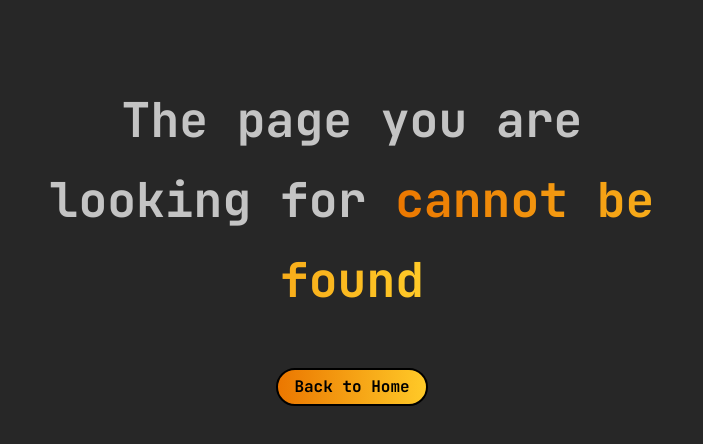
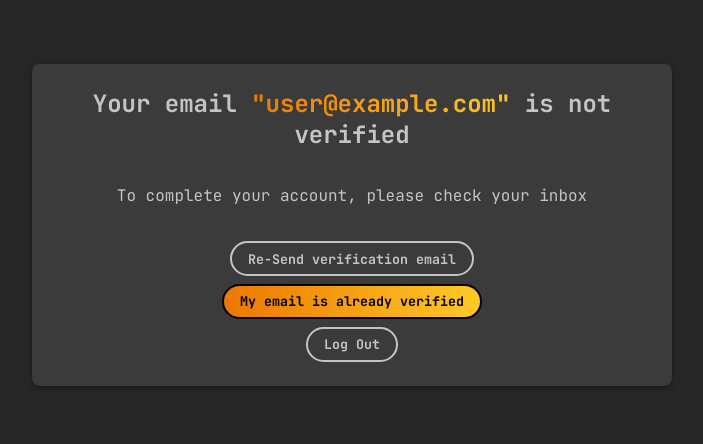
Before and after one commit to marioperezhurtado/cloud-notes, a React (Vite) app: page /email-not-verified in a window 1280 px wide. Shown: the top 444 px of the page, without its empty margins (288-991 px from the left). Built offline with nearby package versions, Linux system fonts and the light colour scheme; no server answers; sample sign-in values are in the browser's storage.

Commit message:
Adding email not verified page

```diff
--- a/src/App.jsx
+++ b/src/App.jsx
@@ -10,6 +10,7 @@ import Login from './pages/Login/Login'
 import Signup from './pages/Signup/Signup'
 import ForgotPassword from './pages/ForgotPassword/ForgotPassword'
 import Profile from './pages/Profile/Profile'
+import EmailNotVerified from './pages/EmailNotVerified/EmailNotVerified'
 import PageNotFound from './pages/PageNotFound/PageNotFound'
 
 import './styles/general.scss'
@@ -41,6 +42,7 @@ const App = () => {
                 </ProtectedRoute>
               }
             />
+            <Route path="/email-not-verified" element={<EmailNotVerified />} />
             <Route path="*" element={<PageNotFound />} />
           </Routes>
         </div>
--- a/src/components/NoteItem/NoteItem.jsx
+++ b/src/components/NoteItem/NoteItem.jsx
@@ -104,13 +104,13 @@ const NoteItem = ({ note }) => {
             This note will be <strong>permanently</strong> deleted
           </p>
           <div>
-            <button className="btn btn-secondary" onClick={deleteNoteHandler}>
-              Delete
-            </button>
             <button
-              className="btn btn-primary"
+              className="btn btn-secondary"
               onClick={closeDeletingModalHandler}>
               Cancel
+            </button>
+            <button className="btn btn-primary" onClick={deleteNoteHandler}>
+              Delete Note
             </button>
           </div>
         </Modal>
--- a/src/components/ProtectedRoute/ProtectedRoute.jsx
+++ b/src/components/ProtectedRoute/ProtectedRoute.jsx
@@ -6,6 +6,8 @@ const ProtectedRoute = ({ children }) => {
 
   if (!currentUser) return <Navigate to="/login" />
 
+  if (!currentUser.emailVerified) return <Navigate to="/email-not-verified" />
+
   return children
 }
 
--- a/src/layout/Modal/Modal.module.scss
+++ b/src/layout/Modal/Modal.module.scss
@@ -13,6 +13,10 @@
 
   p {
     margin: 1rem 0 0;
+
+    strong {
+      color: #f56d54;
+    }
   }
 
   div {
--- /dev/null
+++ b/src/pages/EmailNotVerified/EmailNotVerified.jsx
@@ -0,0 +1,52 @@
+import { useState } from 'react'
+import { useNavigate } from 'react-router-dom'
+import useAuth from '../../contexts/AuthContext'
+
+import styles from './EmailNotVerified.module.scss'
+
+const EmailNotVerified = () => {
+  const navigate = useNavigate()
+  const [error, setError] = useState()
+
+  const { currentUser, logout } = useAuth()
+
+  if (!currentUser) return
+
+  const logoutHandler = async () => {
+    setError('')
+
+    try {
+      await logout()
+      navigate('/login')
+    } catch {
+      setError('Failed to log out')
+    }
+  }
+
+  const reloadHandler = () => location.reload()
+
+  return (
+    <div className={styles['email-not-verified']}>
+      <h2>
+        Your email
+        <span className="text-highlighted"> {`"${currentUser.email}"`} </span>
+        is not verified
+      </h2>
+      {error && <p className="error-text">{error}</p>}
+      <p>To complete your account, please check your inbox</p>
+      <div>
+        <button className="btn btn-secondary">
+          Re-Send verification email
+        </button>
+        <button className="btn btn-primary" onClick={reloadHandler}>
+          My email is already verified
+        </button>
+        <button className="btn btn-secondary" onClick={logoutHandler}>
+          Log Out
+        </button>
+      </div>
+    </div>
+  )
+}
+
+export default EmailNotVerified
--- /dev/null
+++ b/src/pages/EmailNotVerified/EmailNotVerified.module.scss
@@ -0,0 +1,25 @@
+.email-not-verified {
+  margin-top: 4rem;
+  padding: 1.5rem 2rem;
+  border-radius: var(--borderRadius);
+  background-color: var(--secondaryBackgroundColor);
+  text-align: center;
+  box-shadow: var(--shadow);
+
+  h2 {
+    margin-bottom: 2rem;
+  }
+
+  p {
+    text-align: center;
+    margin-bottom: 1rem;
+  }
+
+  div {
+    display: flex;
+    flex-direction: column;
+    align-items: center;
+    gap: 0.5rem;
+    margin-top: 2rem;
+  }
+}
```
